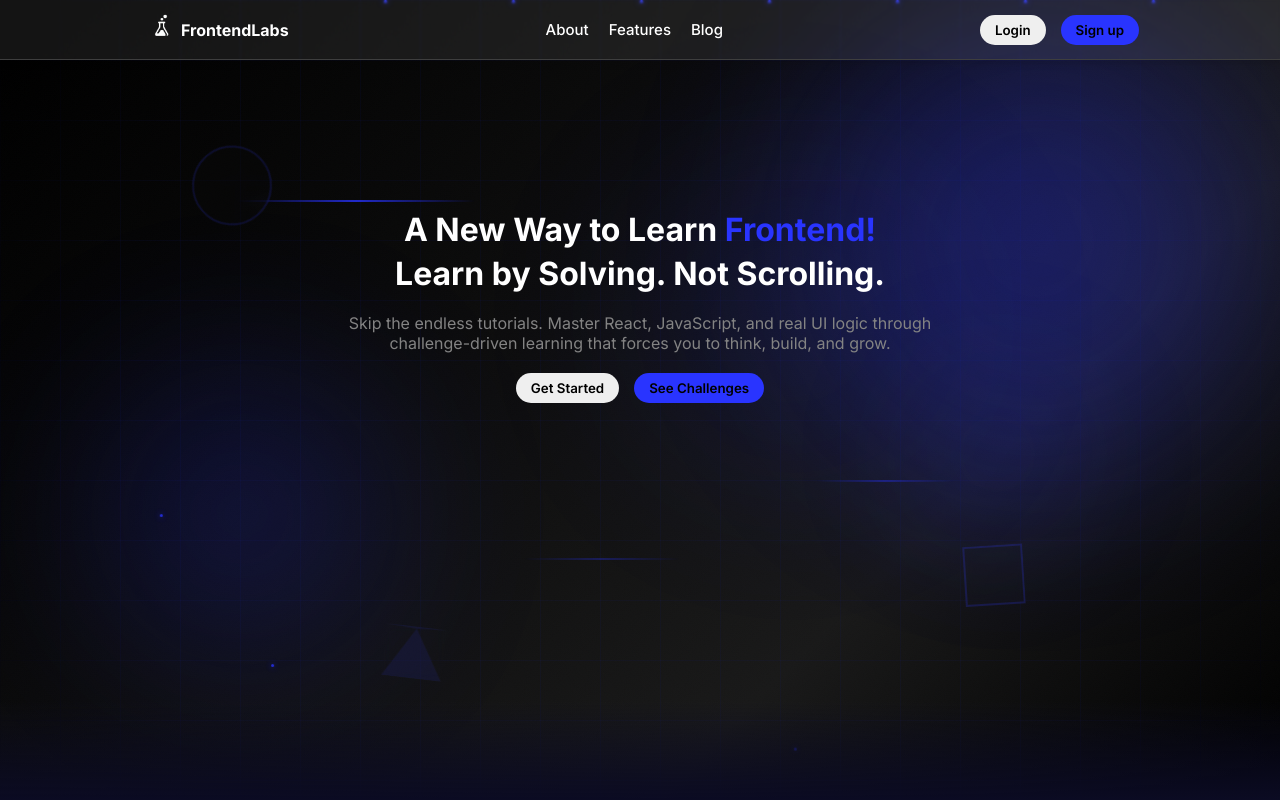
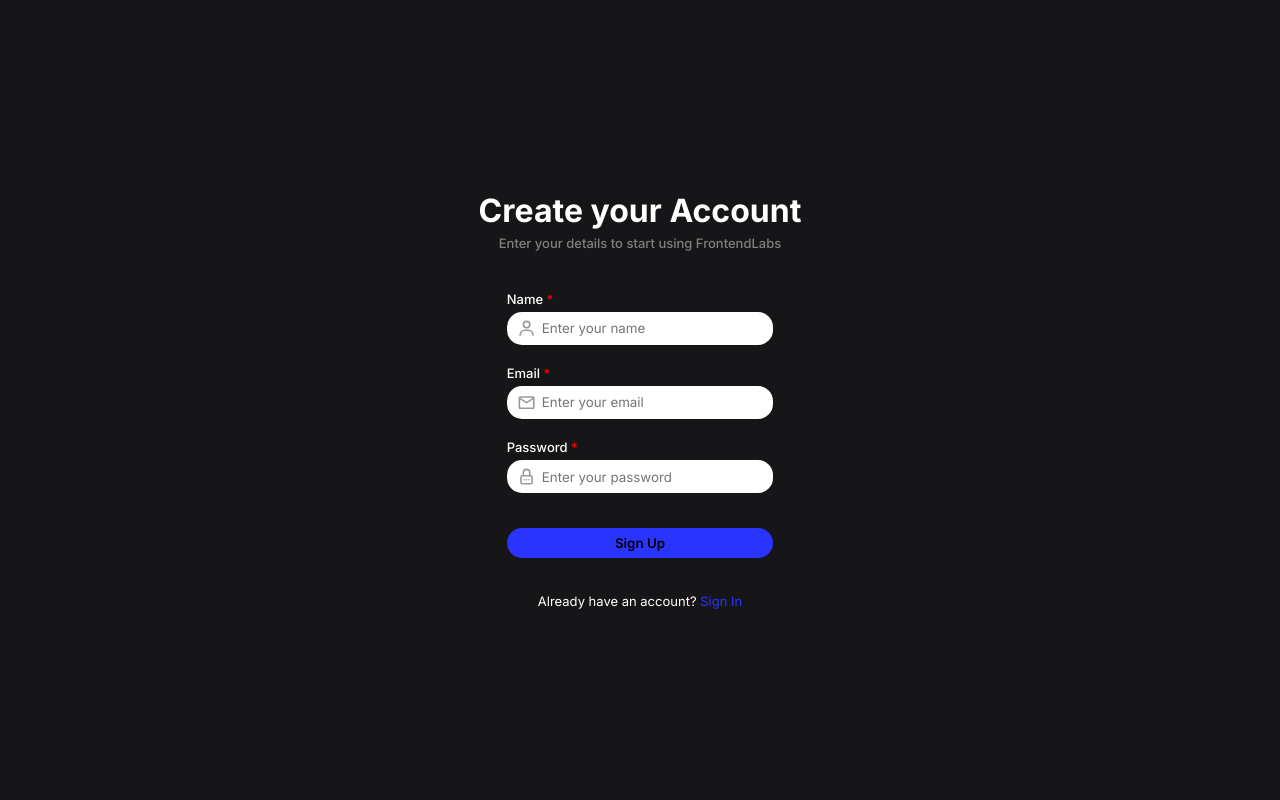
Before and after one commit to Sushant1805/FrontendLabs, a React (Vite) app in the folder Frontend/: page /register in a window 1280 px wide. Shown: the top 800 px of the page. Built offline with nearby package versions, Linux system fonts and the light colour scheme.

Commit message:
Loginand Register routinng logic added and Registeration Page UI Done

```diff
--- a/Frontend/package.json
+++ b/Frontend/package.json
@@ -18,6 +18,7 @@
     "react": "^19.1.0",
     "react-dom": "^19.1.0",
     "react-icons": "^5.5.0",
+    "react-router-dom": "^7.6.3",
     "react-tsparticles": "^2.12.2",
     "tsparticles": "^3.8.1"
   },
--- a/Frontend/src/App.jsx
+++ b/Frontend/src/App.jsx
@@ -4,6 +4,9 @@ import Features from './Pages/Features'
 import Lenis from '@studio-freight/lenis';
 import AOS from 'aos';
 import 'aos/dist/aos.css';
+import {Routes,Route} from 'react-router-dom'
+import Login from './Pages/Login'
+import Register from './Pages/Register'
 
 
 
@@ -43,9 +46,19 @@ const App = () => {
 
   return (
     <>
+    <Routes>
+      <Route path='/' element={
+        <>
+            <LandingPage/>
+            <Features/>
+        </>
+      }/>
 
-    <LandingPage/>
-    <Features/>
+      <Route path='/login' element={<Login/>}/>
+      <Route path='/register' element={<Register/>}/>
+
+    </Routes>
+
     </>
   )
 }
--- /dev/null
+++ b/Frontend/src/Components/Auth/RegisterForm.jsx
@@ -0,0 +1,75 @@
+import React from 'react';
+import styles from './RegisterForm.module.css';
+import { Link } from 'react-router-dom';
+import { BiUser } from "react-icons/bi";
+import { MdOutlineEmail } from "react-icons/md";
+import { TbLockPassword } from "react-icons/tb";
+
+const RegisterForm = () => {
+    return (
+        <main className={styles.registerForm}>
+            <header>
+                <h1>Create your Account</h1>
+                <h2 className={styles.registerSubheading}>
+                    Enter your details to start using FrontendLabs
+                </h2>
+            </header>
+
+            <form className={styles.registerFormFields}>
+                <div className={styles.inputCell}>
+                    <label className={styles.labels} htmlFor="register-email">
+                        Name <span className={styles.inputRequired}>*</span>
+                    </label>
+                    <div className={styles.inputGroup}>
+                        <BiUser className={styles.inputIcon} />
+                        <input
+                            className={styles.inputText}
+                            id="register-name"
+                            type="text"
+                            placeholder="Enter your name"
+                        />
+                    </div>
+                </div>
+
+            <div className={styles.inputCell}>
+                <label className={styles.labels} htmlFor="register-email">
+                    Email <span className={styles.inputRequired}>*</span>
+                </label>
+                <div className={styles.inputGroup}>
+                    <MdOutlineEmail className={styles.inputIcon} />
+                    <input
+                        className={styles.inputText}
+                        id="register-email"
+                        type="text"
+                        placeholder="Enter your email"
+                    />
+                </div>
+</div>
+<div className={styles.inputCell}>
+                <label className={styles.labels} htmlFor="register-password">
+                    Password <span className={styles.inputRequired}>*</span>
+                </label>
+                <div className={styles.inputGroup}>
+                    <TbLockPassword className={styles.inputIcon} />
+                    <input
+                        className={styles.inputText}
+                        id="register-password"
+                        type="text"
+                        placeholder="Enter your password"
+                    />
+                </div>
+</div>
+                <button className="button button-primary authbuttons">Sign Up</button>
+
+                <h4 className={styles.alreadyText}>
+                    Already have an account?
+                    <Link to="/login">
+                        <span className={styles.already}> Sign In</span>
+                    </Link>
+                </h4>
+            </form>
+        </main>
+    );
+};
+
+export default RegisterForm;
--- /dev/null
+++ b/Frontend/src/Components/Auth/RegisterForm.module.css
@@ -0,0 +1,76 @@
+.registerForm{
+    display: flex;
+    flex-direction: column;
+    gap:15px;
+    align-items: center;
+    justify-content: center;
+    height: 100vh;
+}
+.registerSubheading{
+    margin-top: 5px;
+    font-size: small;
+    font-weight: 500;
+    color:gray;
+    text-align: center;
+}
+.registerFormFields{
+    display: flex;
+    flex-direction: column;
+    gap:20px;
+    margin-top: 25px;
+}
+.labels{
+    font-size: small;
+    font-weight: 500;
+}
+.inputCell{
+    display: flex;
+    flex-direction: column;
+    gap:5px;
+}
+.inputText{
+    width: 20em;
+    height: 2.5em;
+    border-radius: 15px;
+    border:none;
+    padding-left: 2.2rem;
+}
+
+.inputText:focus{
+    outline: 2px solid var(--primary-color);
+     box-shadow: 0 0 0 2px rgba(0, 123, 255, 0.2);
+
+}
+
+.inputRequired{
+    font-size: 1em;
+    color:red;
+}
+.alreadyText{
+    font-size: small;
+    text-align: center;
+    margin-top: 15px;
+    font-weight: 400;
+}
+.already{
+    color:var(--primary-color);
+    text-decoration: none;
+}
+
+.already:hover{
+    cursor:pointer;
+    color:var(--light-blue)
+}
+
+.inputGroup {
+  position: relative;
+  display: flex;
+  align-items: center;
+}
+
+.inputIcon {
+  position: absolute;
+  left: 10px;
+  color: #999;
+  font-size: 1.2rem;
+}
--- a/Frontend/src/Components/Navbar.jsx
+++ b/Frontend/src/Components/Navbar.jsx
@@ -1,4 +1,5 @@
 import React from "react"
+import { Link } from "react-router-dom"
 
 const Navbar = ()=>{
     return(
@@ -14,8 +15,12 @@ const Navbar = ()=>{
                     <li>Blog</li>
                 </ul>
                 <div className="navbar-buttons">
-                    <button className="button">Login</button>
-                    <button className="button button-purple">Sign up</button>
+                    <Link to={'/login'}>
+                        <button className="button button-white">Login</button>
+                    </Link>
+                    <Link to={'/register'}>
+                        <button className="button button-primary">Sign up</button>
+                    </Link>
                 </div>
             </div>
 
--- /dev/null
+++ b/Frontend/src/Pages/Login.jsx
@@ -0,0 +1,9 @@
+import React from 'react'
+
+const Login = () => {
+  return (
+    <div>Login</div>
+  )
+}
+
+export default Login
--- /dev/null
+++ b/Frontend/src/Pages/Register.jsx
@@ -0,0 +1,10 @@
+import React from 'react'
+import RegisterForm from '../Components/Auth/RegisterForm'
+
+const Register = () => {
+  return (
+    <RegisterForm/>
+  )
+}
+
+export default Register
--- a/Frontend/src/index.css
+++ b/Frontend/src/index.css
@@ -31,7 +31,9 @@ body {
   background-color: #161618;
   color: white;
 }
-
+a{
+    text-decoration: none;
+}
 .navbar {
   position: fixed;
   height: 60px;
@@ -63,10 +65,25 @@ body {
   border-radius: 15px;
   border: none;
   font-weight: 600;
+  cursor: pointer;
 }
 
-.button-purple {
+.button-white:hover {
+  -webkit-box-shadow: 0px 0px 23px -5px rgba(255, 255, 255, 1);
+  -moz-box-shadow: 0px 0px 23px -5px rgba(255, 255, 255, 1);
+  box-shadow: 0px 0px 23px -5px rgba(255, 255, 255, 1);
+  color:var(--primary-color)
+}
+
+.button-primary {
   background-color: var(--primary-color);
+}
+
+.button-primary:hover {
+  -webkit-box-shadow: 0px 0px 23px -5px rgba(41, 52, 255, 1);
+  -moz-box-shadow: 0px 0px 23px -5px rgba(41, 52, 255, 1);
+  box-shadow: 0px 0px 23px -5px rgba(41, 52, 255, 1);
+  color: white
 }
 
 .landing-page::after {
@@ -241,3 +258,8 @@ body {
 .hero-section-animated {
   animation: blurFadeIn 1.5s ease-out forwards;
 }
+
+.authbuttons{
+    width: 20em;
+    margin-top:15px;
+}
--- a/Frontend/src/main.jsx
+++ b/Frontend/src/main.jsx
@@ -3,11 +3,15 @@ import { createRoot } from 'react-dom/client'
 import './index.css'
 import App from './App.jsx'
 import './assets/fonts.js'
+import { BrowserRouter } from 'react-router-dom'
 
 
 
 createRoot(document.getElementById('root')).render(
   <StrictMode>
-    <App />
+    <BrowserRouter>
+        <App />
+    </BrowserRouter>
+
   </StrictMode>,
 )
```
Also changed, not shown: Frontend/src/Components/Auth/LoginForm.jsx (added), 1 other file (tests, documents, lock files or other folders).
